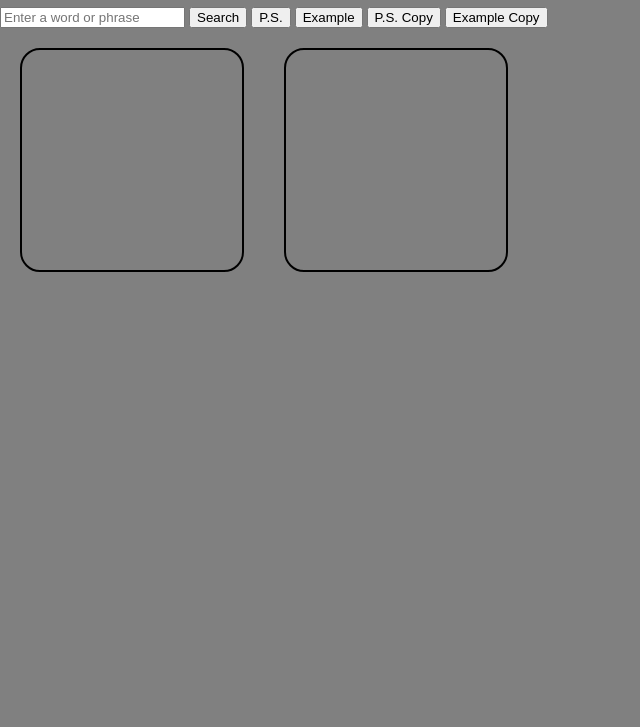
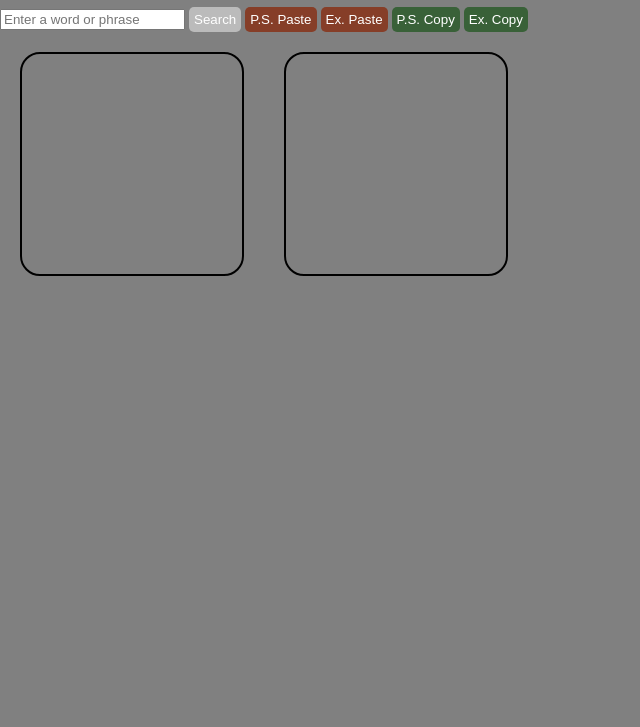
Before and after one commit to Qudatilis/LangLab, a plain HTML site: page index.html in a window 1280 px wide. Shown: the part 73-800 px from the top of the page, without its empty margins (0-640 px from the left). Drawn offline with Linux system fonts and the light colour scheme.

Commit message:
Update index.html

```diff
--- a/index.html
+++ b/index.html
@@ -81,17 +81,46 @@
             float: left;
             cursor: pointer; /* Mouse imlecini el işareti yap */
         }
+
+        /* Buton renkleri */
+        .search-button {
+            background-color: #bbbbbb; /* Yeşil */
+            color: white;
+            border: none;
+            padding: 5px 5px;
+            cursor: pointer;
+            border-radius: 5px;
+        }
+
+        .paste-button {
+            background-color: #863e28; /* Mavi */
+            color: white;
+            border: none;
+            padding: 5px 5px;
+            cursor: pointer;
+            border-radius: 5px;
+        }
+
+        .copy-button {
+            background-color: #396138; /* Mavi */
+            color: white;
+            border: none;
+            padding: 5px 5px;
+            cursor: pointer;
+            border-radius: 5px;
+        }
     </style>
 </head>
 <body>
     <div id="content">
         <h1>Language Lab</h1>
         <input type="text" id="searchInput" placeholder="Enter a word or phrase" onkeypress="return searchOnEnter(event)">
-        <button onclick="search()">Search</button>
-        <button onclick="paste('P.S.')">P.S.</button>
-        <button onclick="paste('Example')">Example</button>
-        <button onclick="copyBoxText('P.S.')">P.S. Copy</button>
-        <button onclick="copyBoxText('Example')">Example Copy</button>
+<button class="search-button" onclick="search()">Search</button>
+<button class="paste-button" onclick="paste('P.S.')">P.S. Paste</button>
+<button class="paste-button" onclick="paste('Ex.')">Ex. Paste</button>
+<button class="copy-button" onclick="copyBoxText('P.S.')">P.S. Copy</button>
+<button class="copy-button" onclick="copyBoxText('Ex.')">Ex. Copy</button>
+
         <div id="searchResults"></div>
     </div>
 
@@ -134,7 +163,7 @@
                     `;
                 }
 
-                clearBoxes(); // P.S. ve Example kutularını temizle
+                clearBoxes(); // P.S. ve Ex. kutularını temizle
             }
         }
 
@@ -143,7 +172,7 @@
 
             navigator.clipboard.readText().then(function(clipboardText) {
                 if (clipboardText.trim() !== '') {
-                    box.innerHTML += "<div>" + clipboardText.trim().split('\n').join('</div><div>') + "</div><br>"; // Kutuya panodaki metni ekle
+                    box.innerHTML += "<div>" + clipboardText.trim().split('\n').join('</div><div>') + "</div>"; // Kutuya panodaki metni ekle
                 } else {
                     alert('Panoda metin bulunamadı.');
                 }
@@ -162,17 +191,9 @@
             });
         });
 
-        document.getElementById('Example').addEventListener('click', function() {
-            var boxText = this.innerText.trim();
-            navigator.clipboard.writeText(boxText).catch(function(err) {
-                console.error('Metin kopyalanamadı: ', err);
-                alert('Metin kopyalanamadı.');
-            });
-        });
-
         function clearBoxes() {
             document.getElementById('P.S.').innerHTML = ''; // P.S. kutusunu temizle
-            document.getElementById('Example').innerHTML = ''; // Example kutusunu temizle
+            document.getElementById('Ex.').innerHTML = ''; // Ex. kutusunu temizle
         }
 
         function copyBoxText(boxId) {
@@ -184,7 +205,7 @@
         }
     </script>
 
-    <div class="box" id="P.S."></div>
-    <div class="box" id="Example"></div>
+<div class="box" id="P.S."></div>
+<div class="box" id="Ex."></div>
 </body>
 </html>
```
